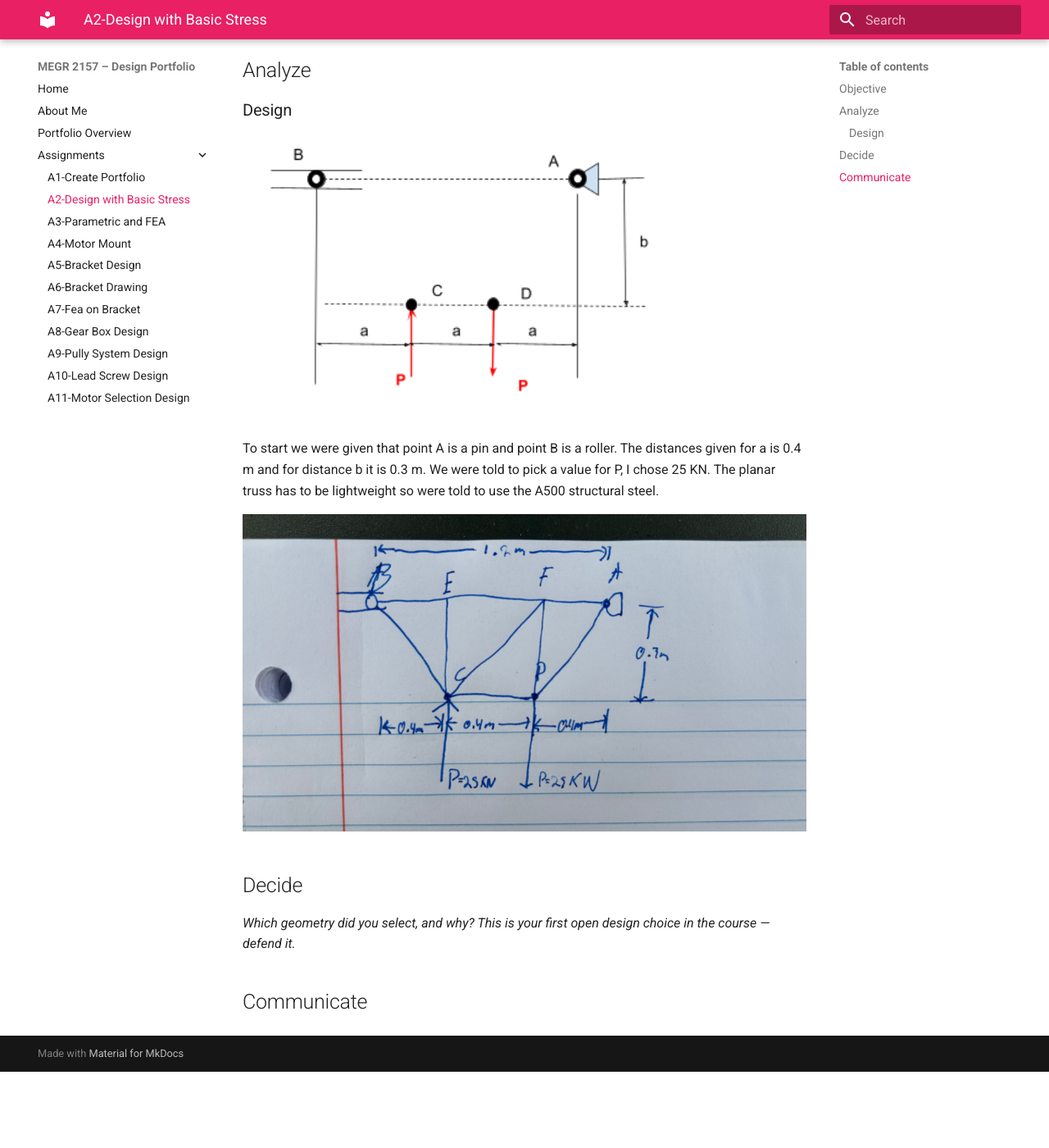
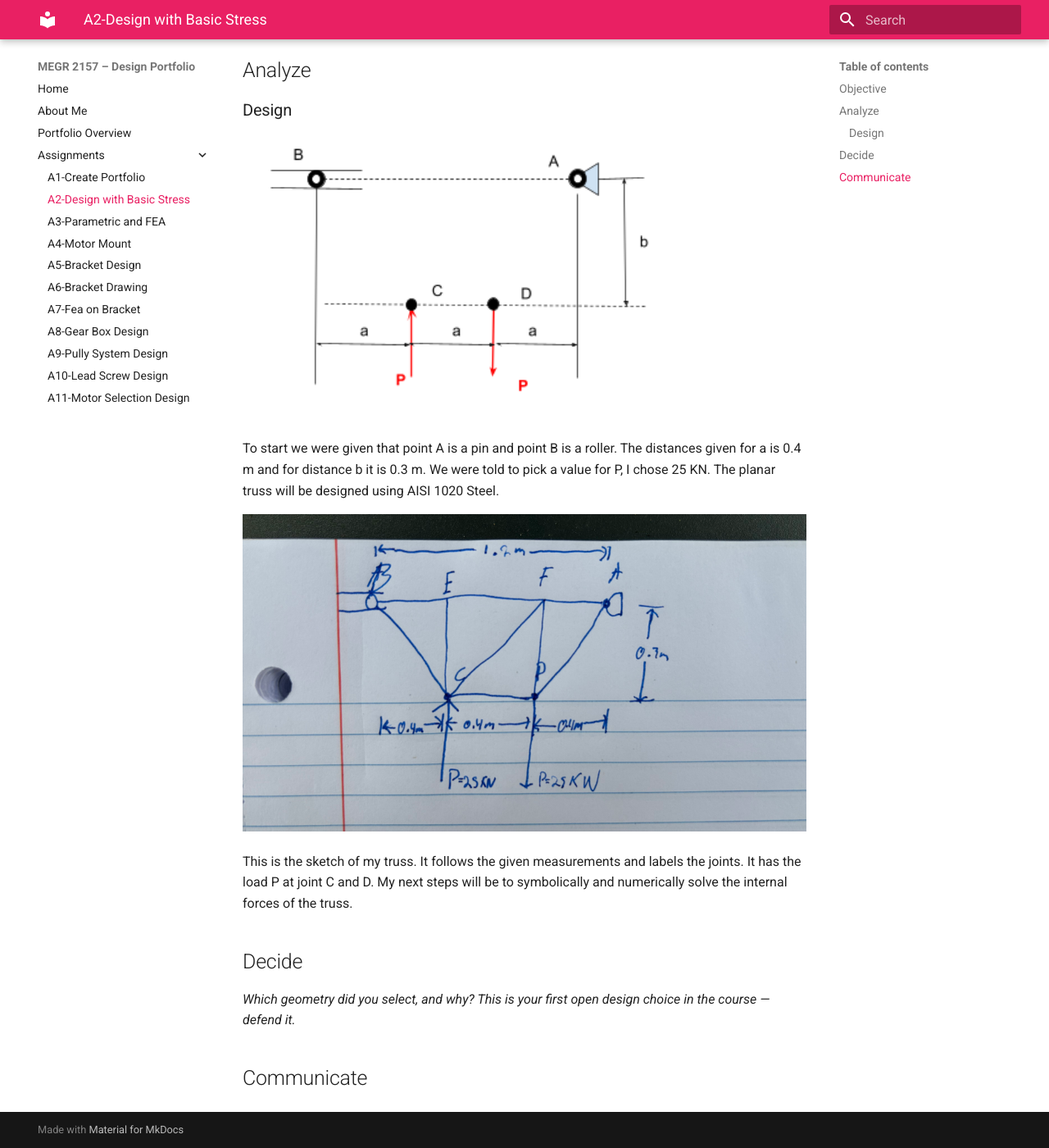
Before and after one commit to JonathanSuarezVazquez/Jonathans-megr2157-portfolio, an MkDocs documentation site: the page built from docs/assignments/A02/index.md, in a window 1280 px wide and 1400 px high, scrolled down 254 px. Shown: the whole window at 82% size. Built offline with MkDocs 1.6.1 and Material for MkDocs 9.7.7, drawn with Linux system fonts in a browser that asks for light colours; before the commit the page ends 1561 px from its top, so only the background shows below that.

Commit message:
Update index.md

```diff
--- a/docs/assignments/A02/index.md
+++ b/docs/assignments/A02/index.md
@@ -9,10 +9,11 @@ The objective for this assignment is to design a truss, analyze the truss, deter
 
 ![myimage](trussss.png)
 
-To start we were given that point A is a pin and point B is a roller. The distances given for a is 0.4 m and for distance b it is 0.3 m. We were told to pick a value for P, I chose 25 KN. The planar truss has to be lightweight so were told to use the A500 structural steel.
+To start we were given that point A is a pin and point B is a roller. The distances given for a is 0.4 m and for distance b it is 0.3 m. We were told to pick a value for P, I chose 25 KN. The planar truss will be designed using AISI 1020 Steel.
 
 ![myimage](sketch.jpeg)
 
+This is the sketch of my truss. It follows the given measurements and labels the joints. It has the load P at joint C and D. My next steps will be to symbolically and numerically solve the internal forces of the truss.
 
 
 ## Decide
```
